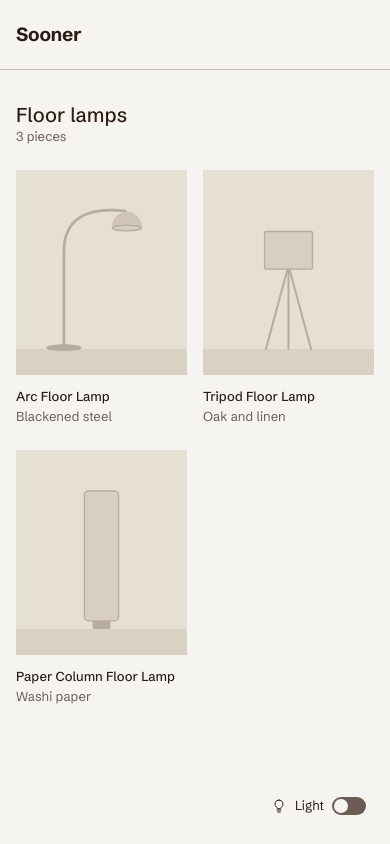
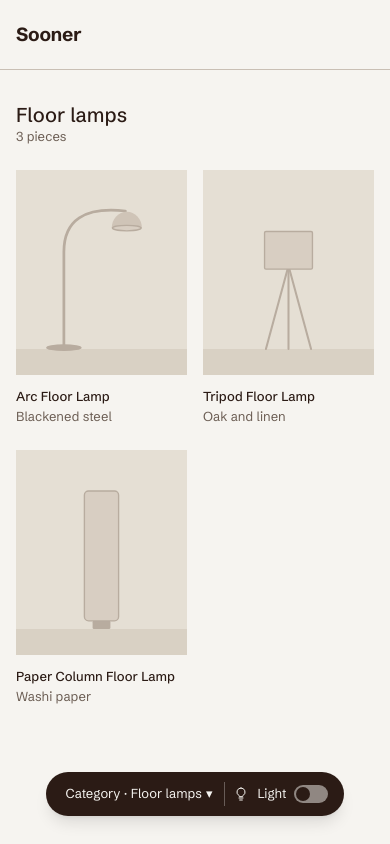
Before and after one commit to iJoyRide/sooner_studios, a Next.js app: page /lighting/floor in a window 390 px wide. Built offline with nearby package versions, Linux system fonts and the light colour scheme.

Commit message:
PER-11: MobileDock with category button and LightToggle

```diff
--- a/app/[department]/[category]/page.tsx
+++ b/app/[department]/[category]/page.tsx
@@ -1,6 +1,7 @@
 import PageTitle from "@/components/PageTitle";
 import ProductGrid from "@/components/ProductGrid";
 import CategoryBar from "@/components/CategoryBar";
+import MobileDock from "@/components/MobileDock";
 import { departments } from "@/lib/categories";
 import { getByCategory } from "@/lib/products";
 import { notFound } from "next/navigation";
@@ -41,6 +42,7 @@ export default async function CategoryPage(props: PageProps<"/[department]/[cate
             <PageTitle title={matchingCategory.label} count={products.length} />
             <CategoryBar department={matchingDepartment} activeCategory={matchingCategory.slug} />
             <ProductGrid products={products} />
+            <MobileDock categoryLabel={matchingCategory.label} />
         </main>
     );
 }
--- a/app/[department]/page.tsx
+++ b/app/[department]/page.tsx
@@ -1,6 +1,7 @@
 import CategoryBar from "@/components/CategoryBar";
 import PageTitle from "@/components/PageTitle";
 import ProductGrid from "@/components/ProductGrid";
+import MobileDock from "@/components/MobileDock";
 import { departments } from "@/lib/categories";
 import { getByDepartment } from "@/lib/products";
 import { notFound } from "next/navigation";
@@ -29,6 +30,7 @@ export default async function DepartmentPage(props: PageProps<"/[department]">)
             <PageTitle title={matchingDepartment.label} count={products.length} />
             <CategoryBar department={matchingDepartment} />
             <ProductGrid products={products} />
+            <MobileDock categoryLabel="All" />
 
         </main>
     );
--- a/app/layout.tsx
+++ b/app/layout.tsx
@@ -1,7 +1,6 @@
 import { LightProvider } from "@/lib/light-context";
 import Header from "@/components/Header";
-import LightToggle from "@/components/LightToggle";
-import type { Metadata } from "next";
+import type { Metadata, Viewport } from "next";
 import { Schibsted_Grotesk } from "next/font/google";
 import "./globals.css";
 
@@ -15,6 +14,10 @@ const schibsted = Schibsted_Grotesk({
 export const metadata: Metadata = {
   title: "Sooner",
   description: "Sooner Studios",
+};
+
+export const viewport: Viewport = {
+  viewportFit: "cover",
 };
 
 const lightScript = `try {
@@ -37,9 +40,6 @@ export default function RootLayout({ children }: LayoutProps<"/">) {
         <LightProvider>
           <Header />
           {children}
-          <div className="fixed right-4 bottom-4 lg:hidden">
-            <LightToggle />
-          </div>
         </LightProvider>
       </body>
 
--- a/components/LightToggle.tsx
+++ b/components/LightToggle.tsx
@@ -2,8 +2,15 @@
 
 import { useLight } from "@/lib/light-context";
 
-export default function LightToggle() {
+type LightToggleProps = {
+  onDock?: boolean; // true inside MobileDock, where colours are inverted
+};
+
+export default function LightToggle({ onDock = false }: LightToggleProps) {
   const { lit, toggle } = useLight();
+
+  const trackColour = onDock ? "bg-dock-ink/50 lit:bg-dock-ink" : "bg-muted lit:bg-ink";
+  const knobColour = onDock ? "bg-dock-bg" : "bg-bg";
 
   return (
     <button
@@ -19,13 +26,16 @@ export default function LightToggle() {
       {/* The switch: a track with a sliding knob */}
       <span
         aria-hidden="true"
-        className="relative h-4.5 w-8.5 rounded-full bg-muted lit:bg-ink"
+        className={`relative h-4.5 w-8.5 rounded-full ${trackColour}`}
       >
-        <span className="absolute top-0.5 left-0.5 size-3.5 rounded-full bg-bg transition-transform lit:translate-x-4" />
+        <span
+          className={`absolute top-0.5 left-0.5 size-3.5 rounded-full transition-transform lit:translate-x-4 ${knobColour}`}
+        />
       </span>
     </button>
   );
 }
+
 
 function BulbIcon() {
   return (
--- /dev/null
+++ b/components/MobileDock.tsx
@@ -0,0 +1,27 @@
+import LightToggle from "@/components/LightToggle";
+
+type MobileDockProps = {
+  categoryLabel: string; // e.g. "Pendants", or "All"
+};
+
+export default function MobileDock({ categoryLabel }: MobileDockProps) {
+  return (
+    <div className="fixed inset-x-0 bottom-[calc(28px+env(safe-area-inset-bottom))] z-20 flex justify-center lg:hidden">
+      <div className="flex items-center rounded-full bg-dock-bg text-dock-ink px-2 shadow-lg">
+        <button
+          type="button"
+          aria-label={`Category: ${categoryLabel}. Change category`}
+          className="inline-flex min-h-11 items-center gap-1 px-3"
+        >
+          <span>Category · {categoryLabel}</span>
+          <span aria-hidden="true">▾</span>
+        </button>
+
+        {/* 1px divider between the two buttons */}
+        <span aria-hidden="true" className="h-6 w-px bg-dock-ink/30" />
+
+        <LightToggle onDock />
+      </div>
+    </div>
+  );
+}
--- a/components/ProductGrid.tsx
+++ b/components/ProductGrid.tsx
@@ -7,7 +7,7 @@ type ProductGridProps = {
 
 export default function ProductGrid({ products }: ProductGridProps) {
   return (
-    <ul className="content-column grid grid-cols-2 gap-x-4 gap-y-6 pb-16 lg:grid-cols-4">
+    <ul className="content-column grid grid-cols-2 gap-x-4 gap-y-6 pb-32 lg:grid-cols-4 lg:pb-16">
       {products.map((product) => (
         <ProductCard key={product.slug} product={product} />
       ))}
```
